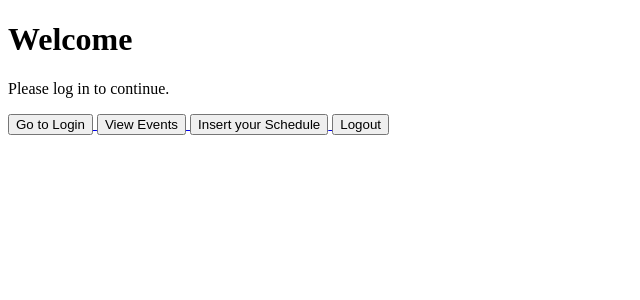
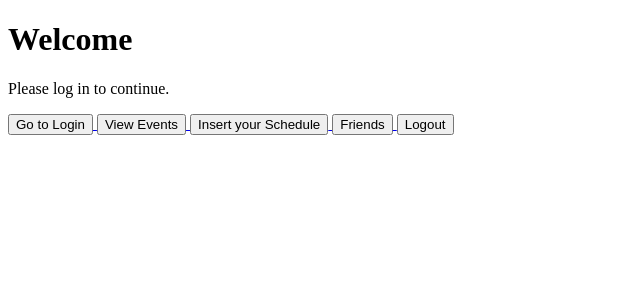
Before and after one commit to isacrab/Garnet-Gather, a Flask app: page / in a window 1280 px wide. Shown: the top 300 px of the page, without its empty margins (0-640 px from the left). Run offline with Flask 3, Linux system fonts and the light colour scheme; the visitor is signed in with stand-in values (Sample User, id 1); parts of the project's set-up code (start-up, migrations or seed data) failed here and were passed over.

Commit message:
Add Friends button to home page

```diff
--- a/templates/home.html
+++ b/templates/home.html
@@ -20,6 +20,11 @@
     <a href="/schedule_insert">
         <button>Insert your Schedule</button>
     </a>
+
+    <a href="/friends">
+        <button>Friends</button>
+    </a>
+
     <a href="/logout">
         <button>Logout</button>
     </a>
```
